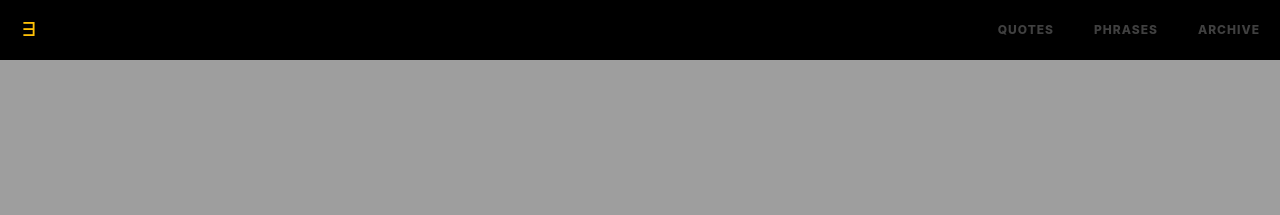
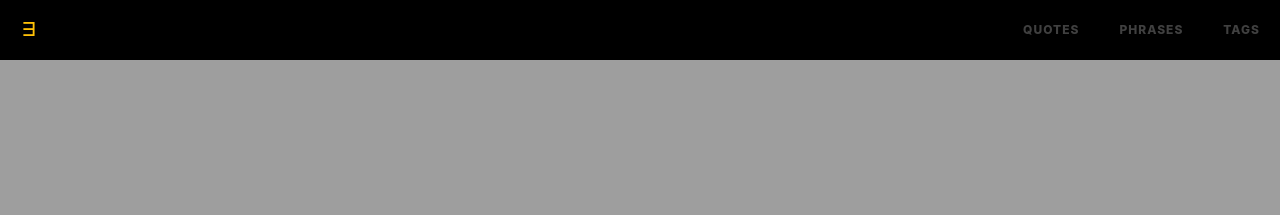
Before and after one commit to eugeniosaintemarie/notes, a Jekyll site: the page built from _posts/1994-12-30-quotes.markdown, in a window 1280 px wide. Shown: the top 215 px of the page. Built offline with Jekyll 4.4.1, drawn with Linux system fonts in a browser that asks for light colours; comment, search, counter and statistics services are not loaded.

Commit message:
archive > tags

```diff
--- a/_includes/featured-tags.html
+++ b/_includes/featured-tags.html
@@ -3,13 +3,13 @@
         {% if include.bottom %}
             <hr class="hidden-sm hidden-xs">
         {% endif %}
-        <!--<h5><a href="{{'/archive/' | prepend: site.baseurl }}">Tags</a></h5>-->
+        <!--<h5><a href="{{'/tags/' | prepend: site.baseurl }}">Tags</a></h5>-->
         <br>
         <div class="tags">
             {% capture tags %}
                 {% for tag in site.tags %}{% if tag[1].size > site.featured-condition-size %}
                 <a data-sort="{{ site.posts.size | minus: tag[1].size | prepend: '0000' | slice: -4, 4 }}"
-                    href="{{ site.baseurl }}/archive/?tag={{ tag[0] | url_encode }}" title="{{ tag[0] }}"
+                    href="{{ site.baseurl }}/tags/?tag={{ tag[0] | url_encode }}" title="{{ tag[0] }}"
                     rel="{{ tag[1].size }}">{{ tag[0] }}</a>
                 {% endif %}{% endfor %}
             {% endcapture %}
--- a/_includes/footer.html
+++ b/_includes/footer.html
@@ -42,7 +42,7 @@
 </script>
 <link href="http://cdn.bootcss.com/highlight.js/8.6/styles/github.min.css" rel="stylesheet">-->
 
-{% if page.title == 'Archive' %}
+{% if page.title == 'Tags' %}
 <script>
     async('{{ "/js/jquery.tagcloud.js" | prepend: site.baseurl }}', function () {
         $.fn.tagcloud.defaults = {
@@ -52,7 +52,7 @@
         $('#tag_cloud a').tagcloud();
     })
 </script>
-<script src='{{ "/js/archive.js " | prepend: site.baseurl }}'></script>
+<script src='{{ "/js/tags.js " | prepend: site.baseurl }}'></script>
 {% endif %}
 
 <script>
--- a/_includes/intro-header.html
+++ b/_includes/intro-header.html
@@ -39,7 +39,7 @@
                             <div class="post-heading">
                                 <div class="tags">
                                     {% for tag in page.tags %}
-                                        <a class="tag" href="{{ site.baseurl }}/archive/?tag={{ tag | url_encode }}" title="{{ tag }}">{{ tag }}</a>
+                                        <a class="tag" href="{{ site.baseurl }}/tags/?tag={{ tag | url_encode }}" title="{{ tag }}">{{ tag }}</a>
                                     {% endfor %}
                                 </div>
                                 <h1>{{ page.title }}</h1>
@@ -76,7 +76,7 @@
                     <div class="post-heading">
                         <div class="tags">
                             {% for tag in page.tags %}
-                            <a class="tag" href="{{ site.baseurl }}/archive/?tag={{ tag | url_encode }}" title="{{ tag }}">{{ tag }}</a>
+                            <a class="tag" href="{{ site.baseurl }}/tags/?tag={{ tag | url_encode }}" title="{{ tag }}">{{ tag }}</a>
                             {% endfor %}
                         </div>
                         <h1>{{ page.title }}</h1>
--- a/_posts/1994-12-30-quotes.markdown
+++ b/_posts/1994-12-30-quotes.markdown
@@ -8,7 +8,7 @@
 title:        "Quotes"
 subtitle:     ""
 author:       ""
-date:         2015-01-01
+date:         1994-12-30
 tags:
             - Quotes
 ---
--- a/_posts/1994-12-31-phrases.markdown
+++ b/_posts/1994-12-31-phrases.markdown
@@ -8,7 +8,7 @@
 title:        "Phrases"
 subtitle:     ""
 author:       ""
-date:         2015-01-02
+date:         1994-12-31
 tags:
             - Quotes
 ---
--- a/archive.html
+++ b/archive.html
@@ -1,5 +1,5 @@
 ---
-title: Archive
+title: Tags
 layout: default
 description: ""
 header-img: "img/sys/tag-bg.jpg"
```
Also changed, not shown: 1 other file.
